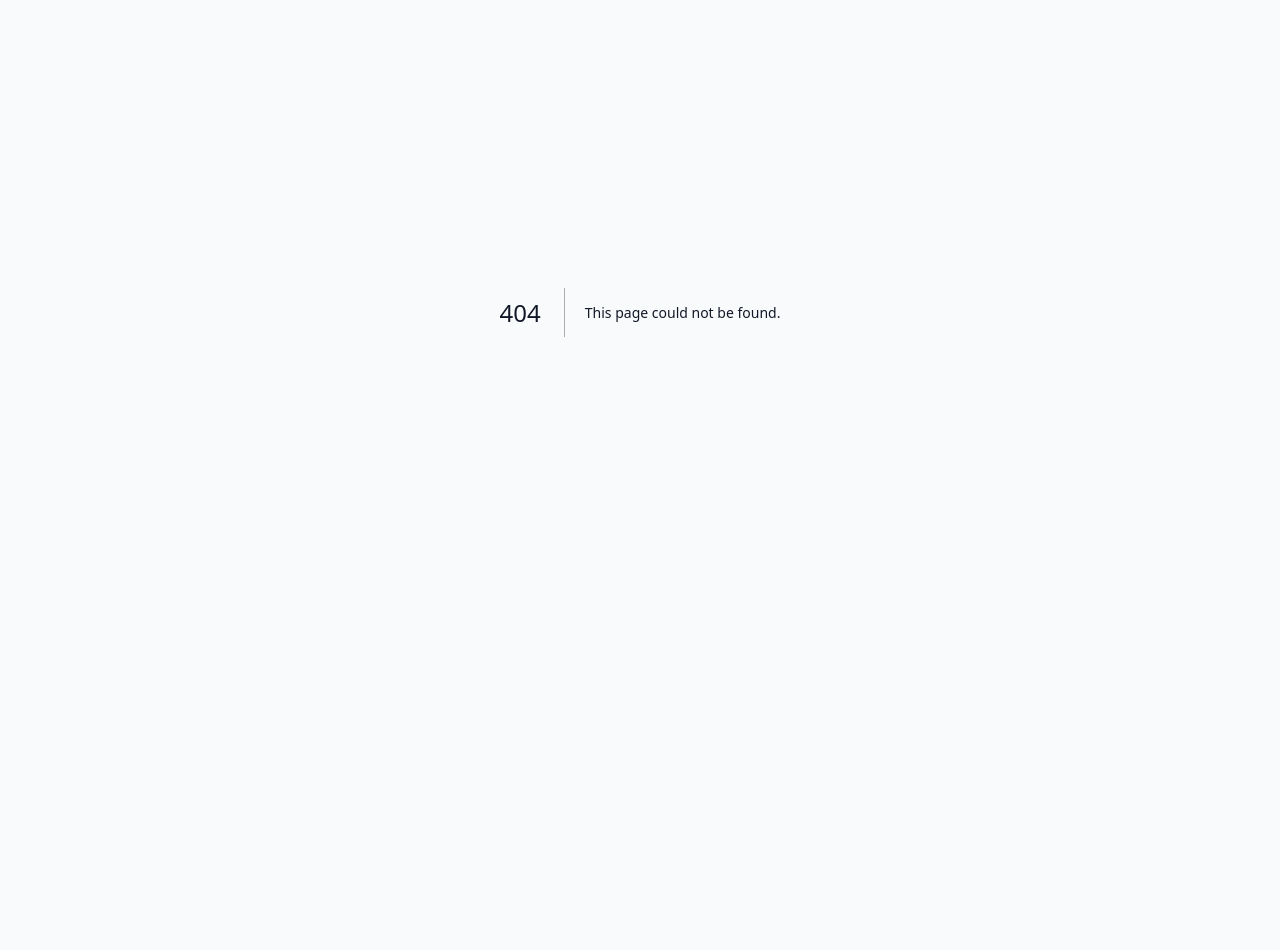
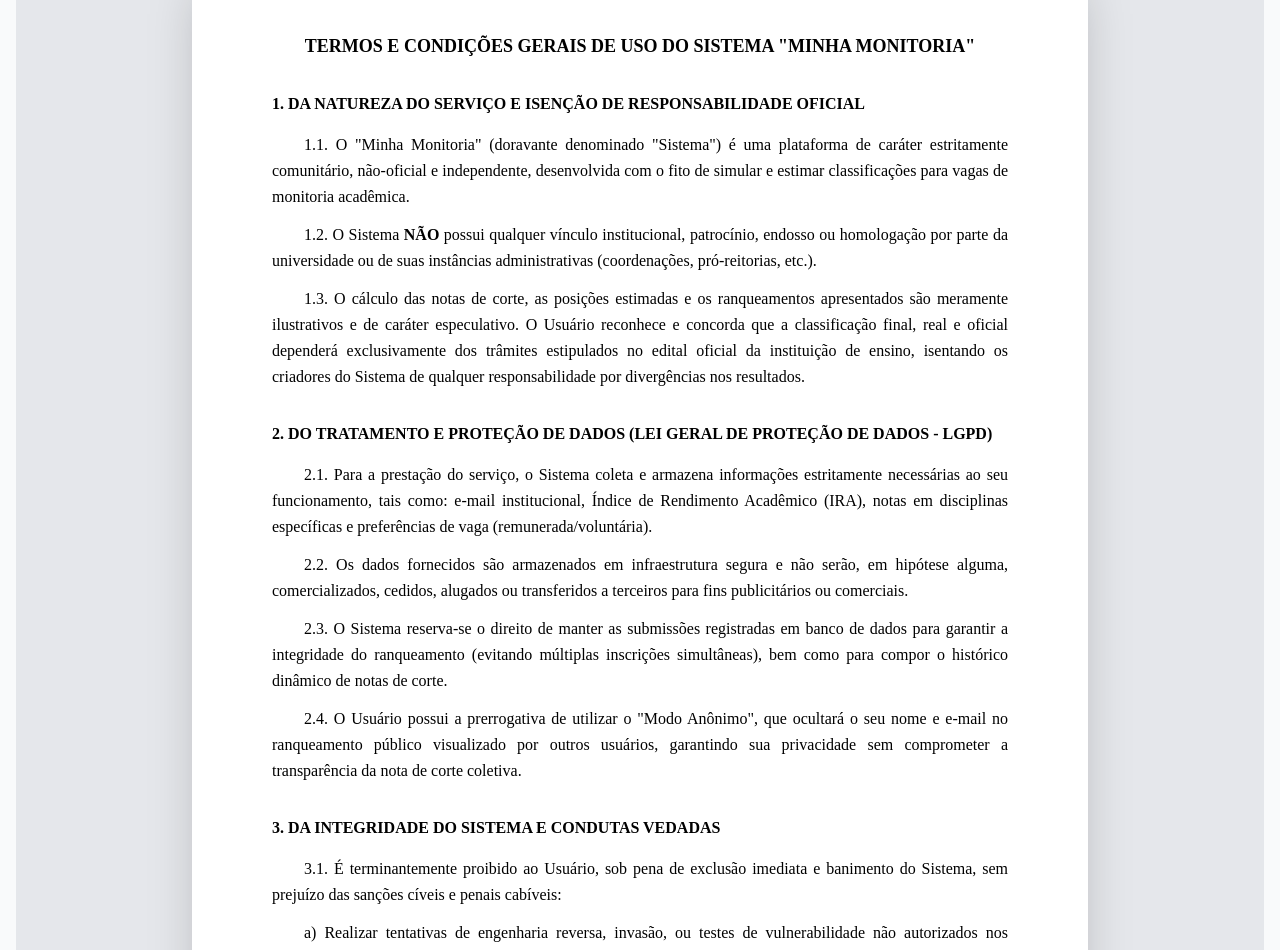
Before and after one commit to savinh0/Minha-Monitoria, a Next.js app: page /termos in a window 1280 px wide. Before the commit this address had no page. Shown: the part 180-1130 px from the top of the page. Before the commit the page ends 924 px from the top, so only its background shows below. Built offline with nearby package versions, Linux system fonts and the light colour scheme.

Commit message:
add: termos do usuário

```diff
--- /dev/null
+++ b/app/termos/page.tsx
@@ -0,0 +1,78 @@
+import React from 'react';
+
+export default function TermosPage() {
+  return (
+    <div className="min-h-screen bg-gray-200 py-10 flex justify-center">
+      <div
+        className="bg-white shadow-2xl p-12 sm:p-20 w-full max-w-4xl"
+        style={{ fontFamily: '"Times New Roman", Times, serif', color: '#000' }}
+      >
+        <h1 className="text-center font-bold text-lg mb-8 uppercase">
+          Termos e Condições Gerais de Uso do Sistema "Minha Monitoria"
+        </h1>
+
+        <section className="mb-8">
+          <h2 className="font-bold text-base mb-4 uppercase">
+            1. Da Natureza do Serviço e Isenção de Responsabilidade Oficial
+          </h2>
+          <p className="text-justify indent-8 mb-3 leading-relaxed">
+            1.1. O "Minha Monitoria" (doravante denominado "Sistema") é uma plataforma de caráter estritamente comunitário, não-oficial e independente, desenvolvida com o fito de simular e estimar classificações para vagas de monitoria acadêmica.
+          </p>
+          <p className="text-justify indent-8 mb-3 leading-relaxed">
+            1.2. O Sistema <strong>NÃO</strong> possui qualquer vínculo institucional, patrocínio, endosso ou homologação por parte da universidade ou de suas instâncias administrativas (coordenações, pró-reitorias, etc.).
+          </p>
+          <p className="text-justify indent-8 mb-3 leading-relaxed">
+            1.3. O cálculo das notas de corte, as posições estimadas e os ranqueamentos apresentados são meramente ilustrativos e de caráter especulativo. O Usuário reconhece e concorda que a classificação final, real e oficial dependerá exclusivamente dos trâmites estipulados no edital oficial da instituição de ensino, isentando os criadores do Sistema de qualquer responsabilidade por divergências nos resultados.
+          </p>
+        </section>
+
+        <section className="mb-8">
+          <h2 className="font-bold text-base mb-4 uppercase">
+            2. Do Tratamento e Proteção de Dados (Lei Geral de Proteção de Dados - LGPD)
+          </h2>
+          <p className="text-justify indent-8 mb-3 leading-relaxed">
+            2.1. Para a prestação do serviço, o Sistema coleta e armazena informações estritamente necessárias ao seu funcionamento, tais como: e-mail institucional, Índice de Rendimento Acadêmico (IRA), notas em disciplinas específicas e preferências de vaga (remunerada/voluntária).
+          </p>
+          <p className="text-justify indent-8 mb-3 leading-relaxed">
+            2.2. Os dados fornecidos são armazenados em infraestrutura segura e não serão, em hipótese alguma, comercializados, cedidos, alugados ou transferidos a terceiros para fins publicitários ou comerciais.
+          </p>
+          <p className="text-justify indent-8 mb-3 leading-relaxed">
+            2.3. O Sistema reserva-se o direito de manter as submissões registradas em banco de dados para garantir a integridade do ranqueamento (evitando múltiplas inscrições simultâneas), bem como para compor o histórico dinâmico de notas de corte.
+          </p>
+          <p className="text-justify indent-8 mb-3 leading-relaxed">
+            2.4. O Usuário possui a prerrogativa de utilizar o "Modo Anônimo", que ocultará o seu nome e e-mail no ranqueamento público visualizado por outros usuários, garantindo sua privacidade sem comprometer a transparência da nota de corte coletiva.
+          </p>
+        </section>
+
+        <section className="mb-8">
+          <h2 className="font-bold text-base mb-4 uppercase">
+            3. Da Integridade do Sistema e Condutas Vedadas
+          </h2>
+          <p className="text-justify indent-8 mb-3 leading-relaxed">
+            3.1. É terminantemente proibido ao Usuário, sob pena de exclusão imediata e banimento do Sistema, sem prejuízo das sanções cíveis e penais cabíveis:
+          </p>
+          <ul className="list-none pl-8 mb-3 space-y-2">
+            <li className="text-justify leading-relaxed">a) Realizar tentativas de engenharia reversa, invasão, ou testes de vulnerabilidade não autorizados nos servidores ou no código-fonte do Sistema;</li>
+            <li className="text-justify leading-relaxed">b) Interceptar, manipular ou forjar requisições de rede (APIs) para inserir dados falsos, alterar o Índice de Rendimento Acadêmico (IRA) ou modificar notas de maneira fraudulenta;</li>
+            <li className="text-justify leading-relaxed">c) Utilizar robôs, <em>spiders</em>, <em>crawlers</em> ou qualquer mecanismo automatizado para extrair dados em massa (<em>scraping</em>) do Sistema.</li>
+          </ul>
+          <p className="text-justify indent-8 mb-3 leading-relaxed">
+            3.2. O Sistema possui mecanismos de defesa em nível de banco de dados e aplicação para mitigar ações fraudulentas, reservando-se aos administradores o direito de cancelar e deletar submissões que apresentem indícios de manipulação.
+          </p>
+        </section>
+
+        <section className="mb-8">
+          <h2 className="font-bold text-base mb-4 uppercase">
+            4. Da Aceitação dos Termos
+          </h2>
+          <p className="text-justify indent-8 mb-3 leading-relaxed">
+            4.1. Ao marcar a caixa de seleção "Eu aceito os Termos do Usuário" e autenticar-se no Sistema via e-mail institucional, o Usuário declara ter lido, compreendido e concordado expressa e integralmente com todos os itens descritos neste documento.
+          </p>
+          <p className="text-justify indent-8 mb-3 leading-relaxed">
+            4.2. Estes Termos de Uso poderão ser atualizados ou modificados a qualquer momento, sem aviso prévio, cabendo ao Usuário revisá-los periodicamente. O uso contínuo do Sistema após eventuais modificações constituirá a aceitação tácita das novas condições.
+          </p>
+        </section>
+      </div>
+    </div>
+  );
+}
```
